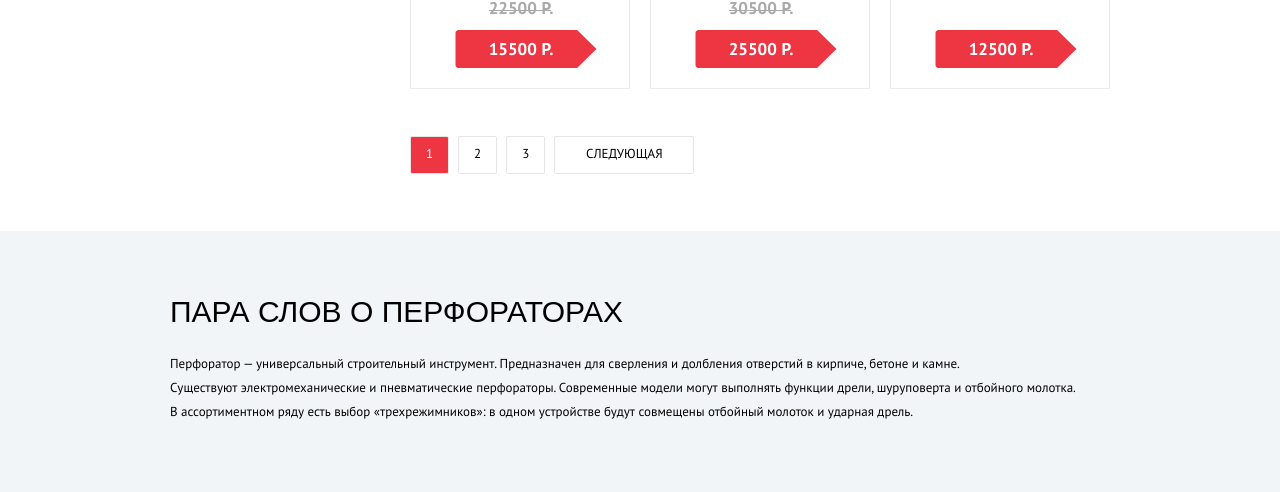
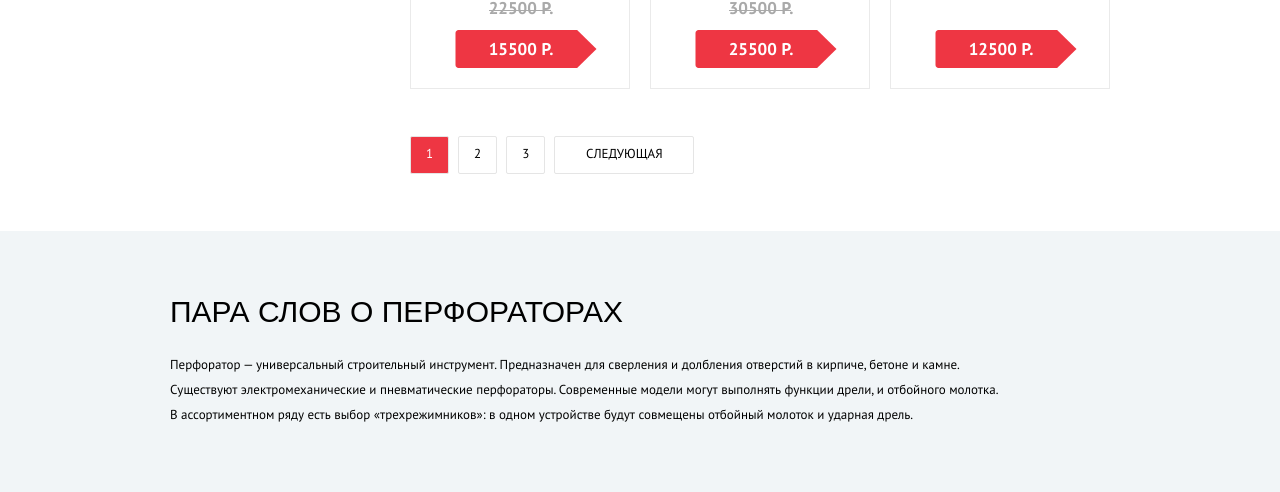
Before and after one commit to Igor-Belov/920149-technomart-28, a plain HTML site: page catalog.html in a window 1280 px wide. Shown: the part 1570-2062 px from the top of the page. Drawn offline with Linux system fonts and the light colour scheme; a web font is replaced by a local one.

Commit message:
Правка текста.
Разбил текст на смысловые параграфы.

```diff
--- a/catalog.html
+++ b/catalog.html
@@ -356,12 +356,15 @@
       <h2 class="visually-hidden">Дополнительная информация</h2>
       <article class="wrapper about-perforator">
         <h3 class="second-info-title">ПАРА СЛОВ О ПЕРФОРАТОРАХ</h3>
-        <p class="content">Перфоратор — универсальный строительный инструмент. Предназначен для сверления и долбления
-          отверстий в кирпиче, бетоне и камне.<br> Существуют электромеханические и пневматические перфораторы.
+        <div class="content">
+          <p>Перфоратор — универсальный строительный инструмент. Предназначен для сверления и долбления
+          отверстий в кирпиче, бетоне и камне.</p>
+          <p>Существуют электромеханические и пневматические перфораторы.
           Современные модели могут выполнять функции
-          дрели, шуруповерта и отбойного молотка.<br>
-          В ассортиментном ряду есть выбор «трехрежимников»: в одном устройстве будут совмещены отбойный молоток и
+          дрели, и отбойного молотка.</p>
+          <p>В ассортиментном ряду есть выбор «трехрежимников»: в одном устройстве будут совмещены отбойный молоток и
           ударная дрель.</p>
+          </div>
       </article>
     </section>
   </main>
--- a/css/style.css
+++ b/css/style.css
@@ -2167,14 +2167,20 @@ fieldset {
   background-color: transparent;
 }
 
-.second-info .content {
-  margin: 0px;
+.second-info .content p {
+  margin: 0;
+  padding: 0;
+  padding-top: 1px;
   font-weight: normal;
   font-size: 13px;
   line-height: 24px;
   font-family: var(--second-font, Arial, sans-serif);
   color: var(--text-black, black);
   background-color: transparent;
+}
+
+.content :first-child {
+  padding: 0;
 }
 
 .popup-map {
```
